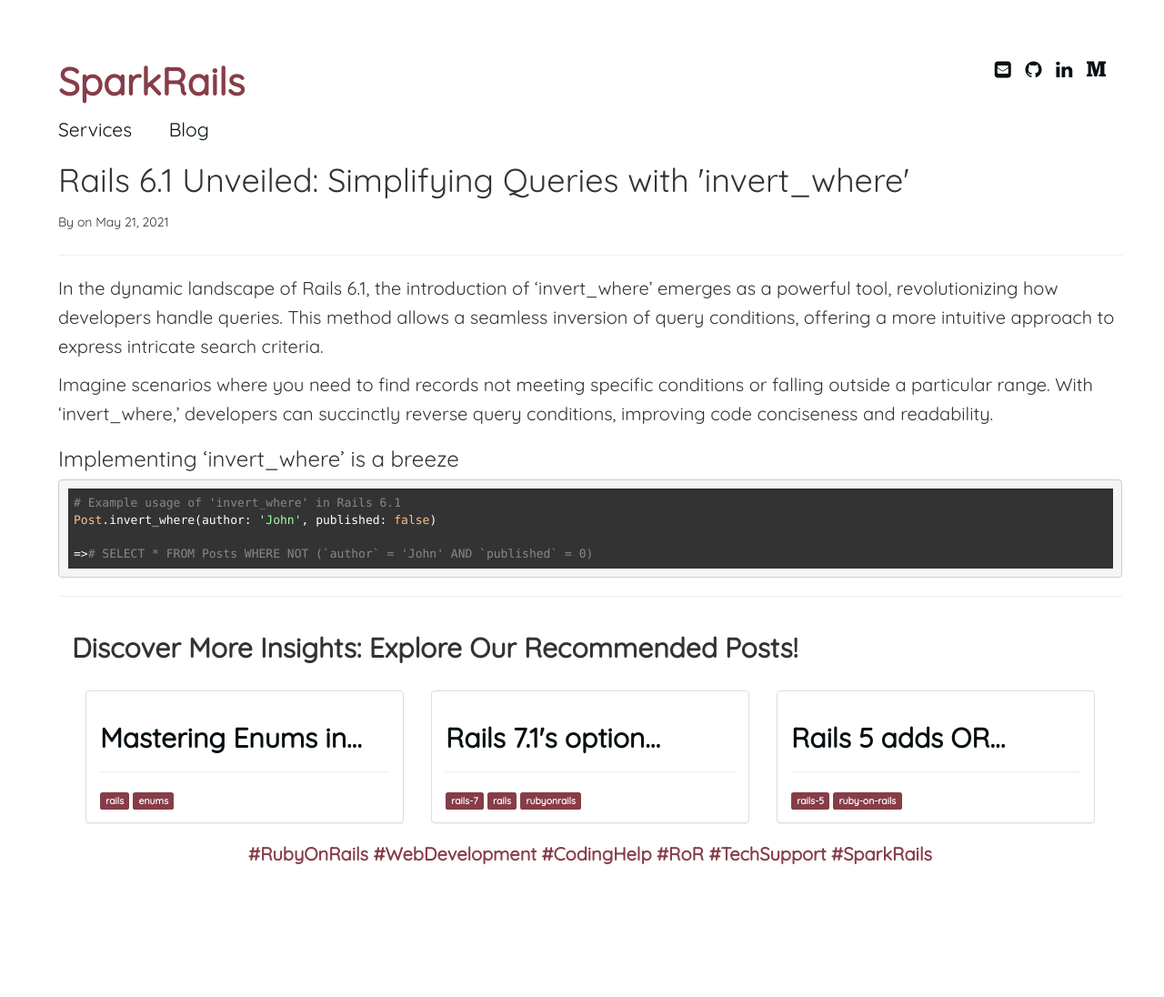
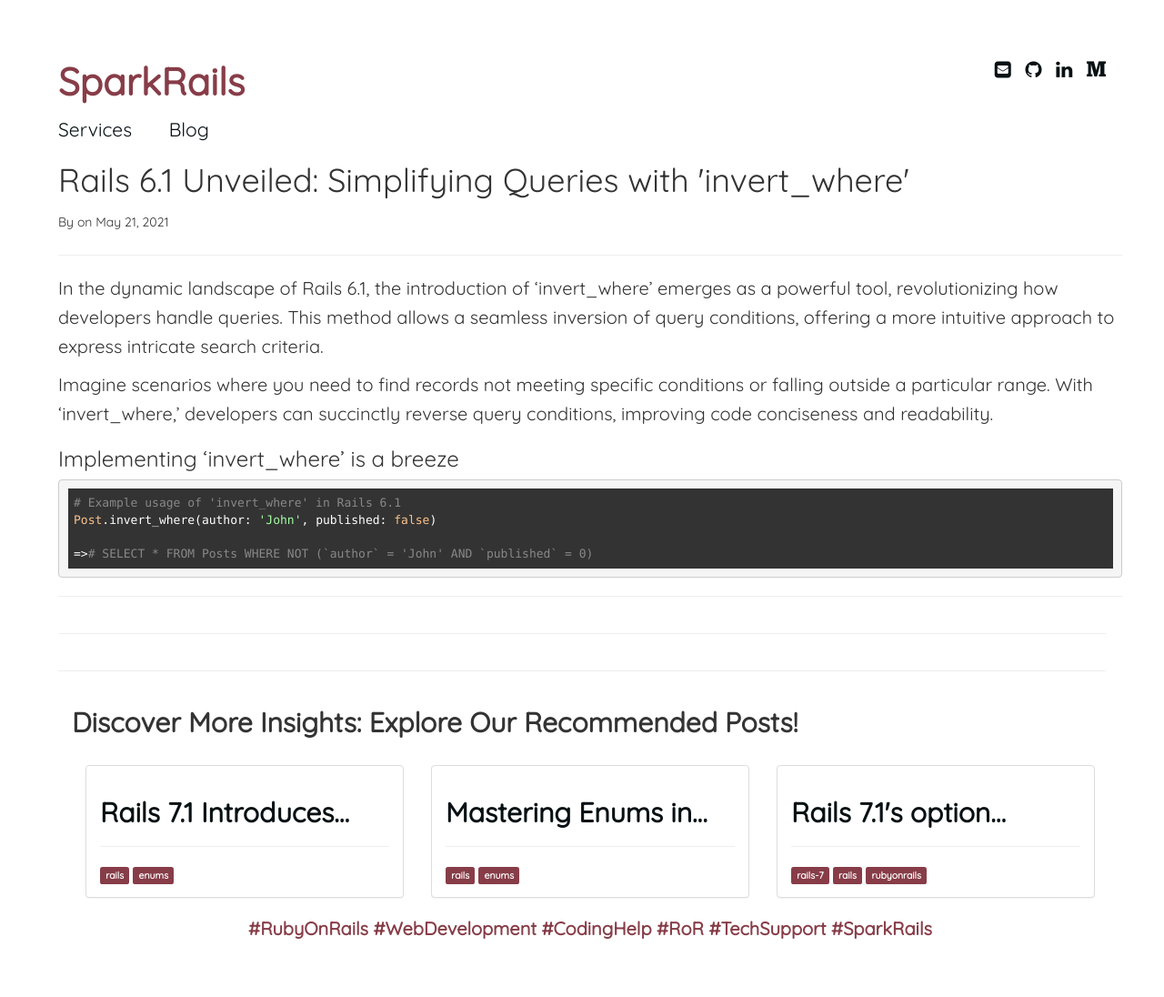
Before and after one commit to abhikanojia/abhikanojia.github.io, a Jekyll site: the page built from _posts/rails-6-1/2021-05-21-rails-6-1-invert-where-query-flexibility.md, in a window 1280 px wide. Shown: the whole page at 91% size. Built offline with Jekyll 4.4.1, drawn with Linux system fonts in a browser that asks for light colours; before the commit the page ends 1014 px from its top, so only the background shows below that; some of the changed lines change nothing that is shown.

Commit message:
Add new article (#15)
Co-authored-by: Abhishek Kanojia <abhishekka3193@gmail.com>

````diff
--- a/_layouts/post.html
+++ b/_layouts/post.html
@@ -23,6 +23,7 @@
     </div>
   </section>
 
+  <hr/>
   <section>
     <div class="row">
       <div class="block">
@@ -30,6 +31,7 @@
       </div>
     </div>
   </section>
+  <hr/>
 </div>
 
 <div class="container">
--- /dev/null
+++ b/_posts/rails-7/2024-02-03-rails-7.1-enum-validation.md
@@ -0,0 +1,89 @@
+---
+layout: post
+title: "Rails 7.1 Introduces Enhanced Enum Validation: Ensuring Code Integrity"
+categories: "rails"
+description: "Explore the latest in Rails development as version 7.1 unveils the powerful :validate option for enums. Learn how this enhancement provides a more flexible and robust approach to validating enum values within ActiveRecord models, contributing to improved code integrity."
+tags: rails enums
+keywords:
+  - Rails 7.1 Enums, Enum Validation in Rails 7.1, Rails Enum Handling
+  - ActiveRecord Model Validation, Code Readability, Enum Methods, Rails Development Updates
+  - Enum Validation, Ruby on Rails Tips
+  - Enum Best Practices, Rails 7.1 Features
+  - Ruby on Rails Enhancements, Code Integrity in Rails
+  - Enum Validation PR
+---
+
+With the release of Rails 7.1, a notable enhancement has been introduced in the realm of enum handling - the all-new :validate option. This addition is designed to offer developers a heightened level of flexibility and robustness when it comes to validating enum values within their ActiveRecord models.
+
+<br/>
+
+## Before the Era of Rails 7.1
+
+In preceding versions of Rails, attempting to assign an incorrect value to an enum would trigger the infamous ArgumentError. Let's examine an example:
+
+```ruby
+class Holiday < ApplicationRecord
+  enum type: [:national, :regional]
+end
+
+holiday = Holiday.last
+holiday.type = :optional
+# Output: 'optional' is not a valid type (ArgumentError)
+```
+
+The above snippet illustrates that assigning 'optional' as the type leads to an `ArgumentError`, signaling that 'optional' is not a valid value for the enum.
+
+<br/>
+
+## The Arrival of Rails 7.1's Validate Option
+
+Rails 7.1 ushers in the validate option, allowing developers to explicitly enforce validation checks before persisting enum values. Let's observe the impact of this enhancement:
+
+```ruby
+class Holiday < ApplicationRecord
+  enum type: [:national, :regional], validate: true
+end
+
+holiday = Holiday.last
+
+holiday.type = :optional
+holiday.valid? # Output: false
+
+holiday.type = nil
+holiday.valid? # Output: false
+
+holiday.type = :national
+holiday.valid? # Output: true
+
+```
+
+By incorporating validate: true, Rails 7.1 enables developers to validate enum values explicitly. Now, any attempt to set an invalid value will result in a false output when checking for validity.
+
+<br/>
+
+## Additional Validation Possibilities
+
+To further enhance validation options, developers can include additional parameters:
+
+```ruby
+class Holiday < ApplicationRecord
+  enum type: [:national, :regional], validate: { allow_nil: true }
+end
+
+holiday = Holiday.last
+
+holiday.type = :optional
+holiday.valid? # Output: false
+
+holiday.type = nil
+holiday.valid? # Output: true
+
+```
+
+<br/>
+
+In this scenario, the inclusion of `allow_nil: true` provides greater flexibility, enabling developers to set enum values as nil while still maintaining overall validation.
+
+** It's essential to note that if the validate option is omitted, Rails will revert to its previous behavior, raising an ArgumentError for invalid enum values.
+
+For a deeper exploration of this feature, refer to the Rails 7.1 Enum Validation [PR](https://github.com/rails/rails/pull/49100).
````
